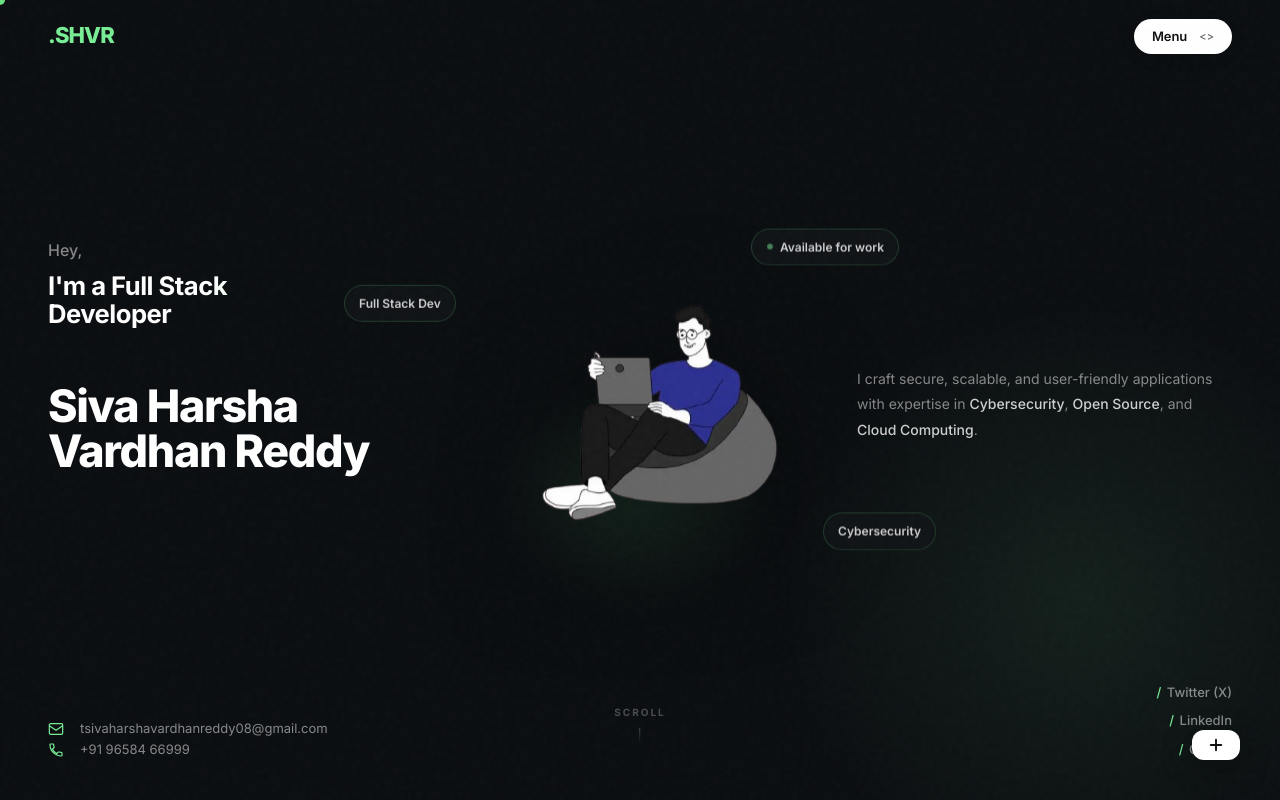
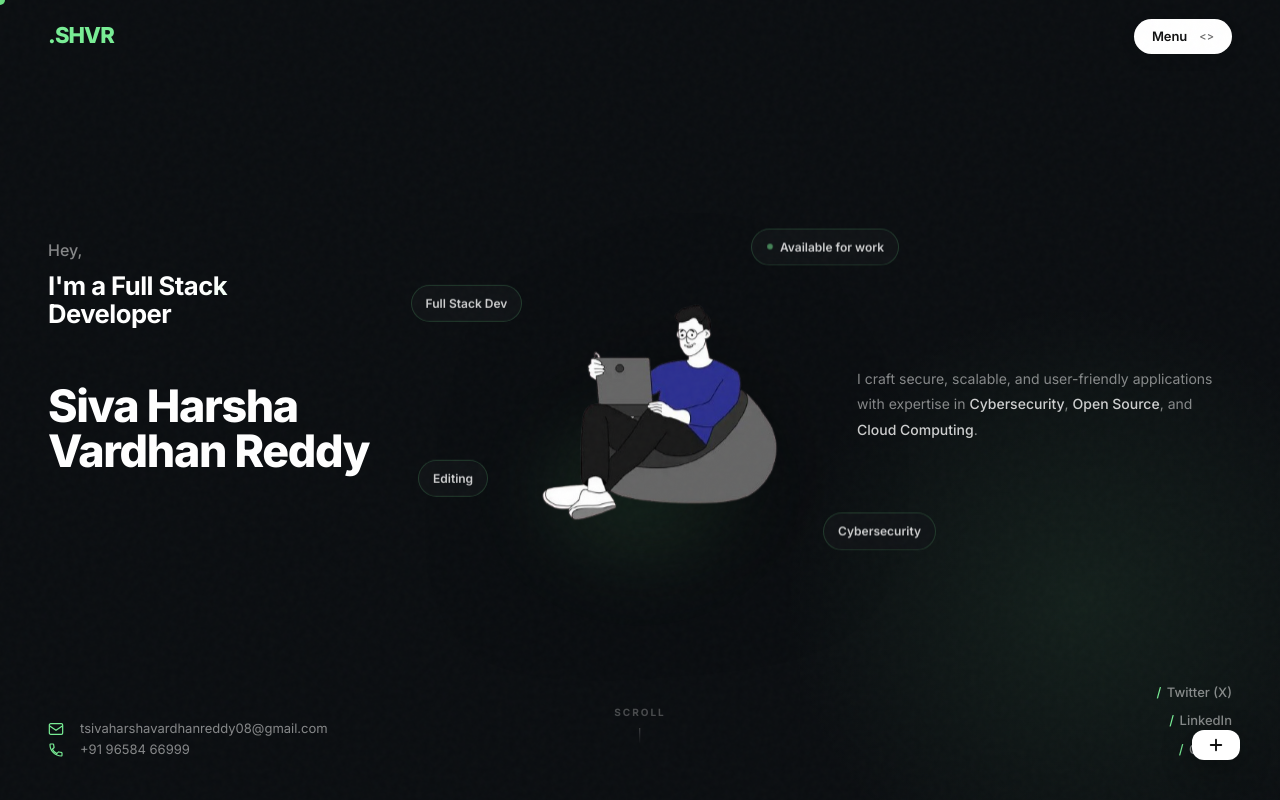
Before and after one commit to harsha08-2k6/Portfolio, a React (Vite) app: page / in a window 1280 px wide. Shown: the top 800 px of the page. Built offline with nearby package versions, Linux system fonts and the light colour scheme.

Commit message:
Removed : Expandable cursor at whatsapp and github repository

```diff
--- a/src/components/Demos.jsx
+++ b/src/components/Demos.jsx
@@ -63,7 +63,6 @@ function VideoCard({ videoUrl }) {
             className="video-volume-btn"
             onClick={toggleMute}
             aria-label={isMuted ? "Unmute video" : "Mute video"}
-            data-cursor="expand"
           >
             {isMuted ? (
               // Muted Icon
--- a/src/components/Hero.jsx
+++ b/src/components/Hero.jsx
@@ -24,6 +24,7 @@ export default function Hero() {
             <div className="badge badge-tl"><span>Full Stack Dev</span></div>
             <div className="badge badge-br"><span>Cybersecurity</span></div>
             <div className="badge badge-tr"><span className="badge-dot" /><span>Available for work</span></div>
+            <div className="badge badge-bl"><span>Editing</span></div>
           </div>
         </div>
 
--- a/src/components/WhatsAppFloat.jsx
+++ b/src/components/WhatsAppFloat.jsx
@@ -9,7 +9,6 @@ export default function WhatsAppFloat() {
       <button
         onClick={() => setIsOpen(!isOpen)}
         className="wa-toggle-btn"
-        data-cursor="expand"
         aria-label="Toggle floating menu"
       >
         {!isOpen ? (
@@ -53,7 +52,6 @@ export default function WhatsAppFloat() {
           target="_blank"
           rel="noreferrer"
           className="wa-menu-item wa-whatsapp"
-          data-cursor="expand"
         >
           <span className="wa-item-text">Get connected with us</span>
           <svg
@@ -76,7 +74,6 @@ export default function WhatsAppFloat() {
           target="_blank"
           rel="noreferrer"
           className="wa-menu-item wa-github"
-          data-cursor="expand"
         >
           <span className="wa-item-text">GitHub Repository</span>
           <svg
--- a/src/index.css
+++ b/src/index.css
@@ -590,7 +590,7 @@ in .hero-meta {
 
 .badge-tl {
   top: 20%;
-  left: -30%;
+  left: -12%;
   animation-delay: 0s;
 }
 
@@ -604,6 +604,12 @@ in .hero-meta {
   top: 5%;
   right: -20%;
   animation-delay: .8s;
+}
+
+.badge-bl {
+  bottom: 25%;
+  left: -10%;
+  animation-delay: 2.2s;
 }
 
 @keyframes badge-float {
@@ -2061,6 +2067,10 @@ footer {
     right: 0;
   }
 
+  .badge-bl {
+    left: -5%;
+  }
+
   .hero-meta,
   .hero-socials {
     justify-content: center;
```
